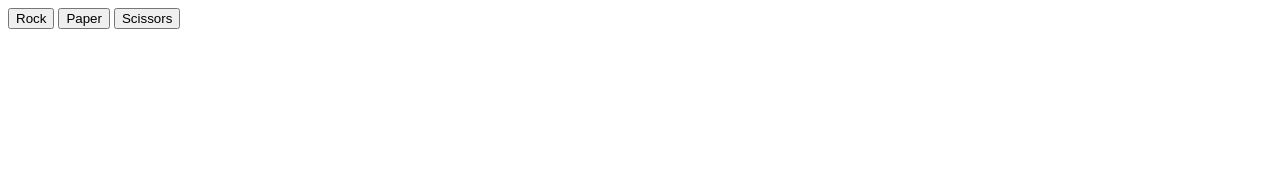
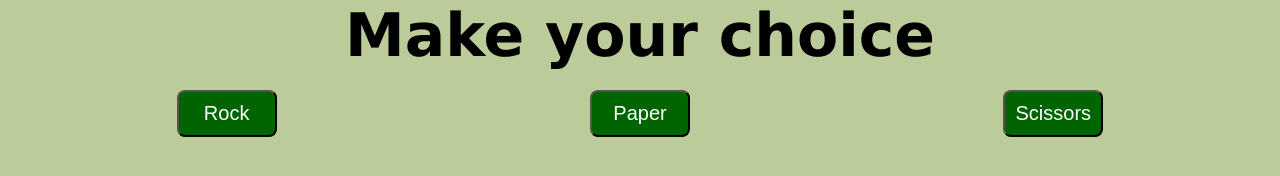
Before and after one commit to KoliosMarios/sha-dom-rock-paper-scissors, a plain HTML site: page index.html in a window 1280 px wide. Drawn offline with Linux system fonts and the light colour scheme.

Commit message:
add comments and css

```diff
--- /dev/null
+++ b/index.css
@@ -0,0 +1,40 @@
+*{
+    margin: 0;
+    padding: 0;
+    box-sizing: border-box;
+    background-color: rgb(187, 204, 154);
+}
+
+body {
+    font-family: 'Lucida Sans', 'Lucida Sans Regular', 'Lucida Grande', 'Lucida Sans Unicode', Geneva, Verdana, sans-serif;
+}
+
+h1 {
+    text-align: center;
+    font-size: 60px;
+}
+
+.play_area_buttons {
+    padding: 20px;
+    display: flex;
+    justify-content: space-around;
+}
+
+.play_area_buttons button {
+    padding: 10px;
+    border-radius: 8px;
+    cursor: pointer;
+    width: 100px;
+    font-size: 20px;
+    background-color: darkgreen;
+    color: white;
+}
+
+.container {
+    display: flex;
+    flex-direction: column;
+    align-items: center;
+    font-size: 30px;
+    margin-top: 40px;
+    text-align: center;
+}
--- a/index.html
+++ b/index.html
@@ -1,99 +1,118 @@
 <!DOCTYPE html>
 <html lang="en">
   <head>
-  <meta charset="UTF-8">
-  <meta http-equiv="X-UA-Compatible" content="IE=edge">
-  <meta name="viewport" content="width=device-width, initial-scale=1.0">
+    <meta charset="UTF-8" />
+    <meta http-equiv="X-UA-Compatible" content="IE=edge" />
+    <meta name="viewport" content="width=device-width, initial-scale=1.0" />
     <title>Document</title>
+    <link rel="stylesheet" href="./index.css">
   </head>
-<body class="container">
-
+  <body>
+    <h1>Make your choice</h1>
+    <div class="play_area_buttons">
       <button class="rock">Rock</button>
       <button class="paper">Paper</button>
       <button class="scissors">Scissors</button>
+    </div>
+    <div class="container"></div>
 
     <script>
+      const container = document.querySelector(".container");
+      //create the divs for displaying the results
+      const result = document.createElement("div");
+      const score = document.createElement("div");
+
+      //create the variables to keep the round scores
       let playerScore = 0;
       let computerScore = 0;
 
       function playRound(playerSelection) {
+
+        //create the array with choices for the computer to randomise through
         const random = ["rock", "paper", "scissors"];
         const computerSelection = random[Math.floor(Math.random() * 3)];
+
+        //result and scores are renewed based on the player and the computer choices
         if (playerSelection == "rock" && computerSelection == "paper") {
           result.textContent = "You lose! paper covers rock!";
           container.appendChild(result);
           computerScore++;
-      }
-      else if (playerSelection == "rock" && computerSelection == "scissors") {
+        } else if (
+          playerSelection == "rock" &&
+          computerSelection == "scissors"
+        ) {
           result.textContent = "You win! rock breaks scissors!";
           container.appendChild(result);
-        playerScore++
-      }
-      else if (playerSelection == "paper" && computerSelection == "rock") {
+          playerScore++;
+        } else if (playerSelection == "paper" && computerSelection == "rock") {
           result.textContent = "You win! paper covers rock!";
           container.appendChild(result);
           playerScore++;
-      }
-      else if (playerSelection == "paper" && computerSelection == "scissors") {
+        } else if (
+          playerSelection == "paper" &&
+          computerSelection == "scissors"
+        ) {
           result.textContent = "You lose! scissors cut paper!";
           container.appendChild(result);
           computerScore++;
-      }
-      else if (playerSelection == "scissors" && computerSelection == "rock") {
+        } else if (
+          playerSelection == "scissors" &&
+          computerSelection == "rock"
+        ) {
           result.textContent = "You lose! rock breaks scissors!";
           container.appendChild(result);
           computerScore++;
-      }
-      else if (playerSelection == "scissors" && computerSelection == "paper") {
+        } else if (
+          playerSelection == "scissors" &&
+          computerSelection == "paper"
+        ) {
           result.textContent = "You win! scissors cut paper!";
           container.appendChild(result);
           playerScore++;
-      }
-      else {
+        } else {
           result.textContent = "Draw!";
           container.appendChild(result);
         }
+        //finalScore function is called to check if there is a winner
         finalScore();
       }
 
+      //function that triggers every time the player clicks a button
+      //we use it to call the playRound function with the players choice as a parameter
       function playerChoice(e) {
         if (e.path[0].className == "rock") {
           playRound("rock");
-      }
-      else if (e.path[0].className == "paper") {
+        } else if (e.path[0].className == "paper") {
           playRound("paper");
-      }
-      else if (e.path[0].className == "scissors") {
+        } else if (e.path[0].className == "scissors") {
           playRound("scissors");
         }
       }
 
-    const btns = document.querySelectorAll("button")
-    btns.forEach(btn => btn.addEventListener("click", playerChoice));
-
-    const container = document.querySelector(".container");
-    const result = document.createElement("div");
-    const score = document.createElement("div");
+      //assign the playerChoice function as an onClick event to all the buttons
+      const btns = document.querySelectorAll("button");
+      btns.forEach((btn) => btn.addEventListener("click", playerChoice));
 
       function finalScore() {
+        // if no one is winning then we just display the temporary result
         if (computerScore < 5 && playerScore < 5) {
           score.textContent = `Your Score ${playerScore} - Computer Score ${computerScore}`;
           container.appendChild(score);
         }
+        // if any of the players is winning we display the winning message and set the scores back to zero so a new game can start
         else if (playerScore == 5) {
-        score.textContent = "Congratulations John Connor! You beat the machine!!!";
+          score.textContent =
+            "Congratulations John Connor! You beat the machine!!!";
           container.appendChild(score);
           playerScore = 0;
           computerScore = 0;
-      }
-      else if (computerScore == 5) {
+        } else if (computerScore == 5) {
           score.textContent = "You lost! Terminator has found you...";
           container.appendChild(score);
           playerScore = 0;
           computerScore = 0;
         }
       }
-
     </script>
   </body>
 </html>
```
Lines whose indentation alone changed are shown as unchanged.
